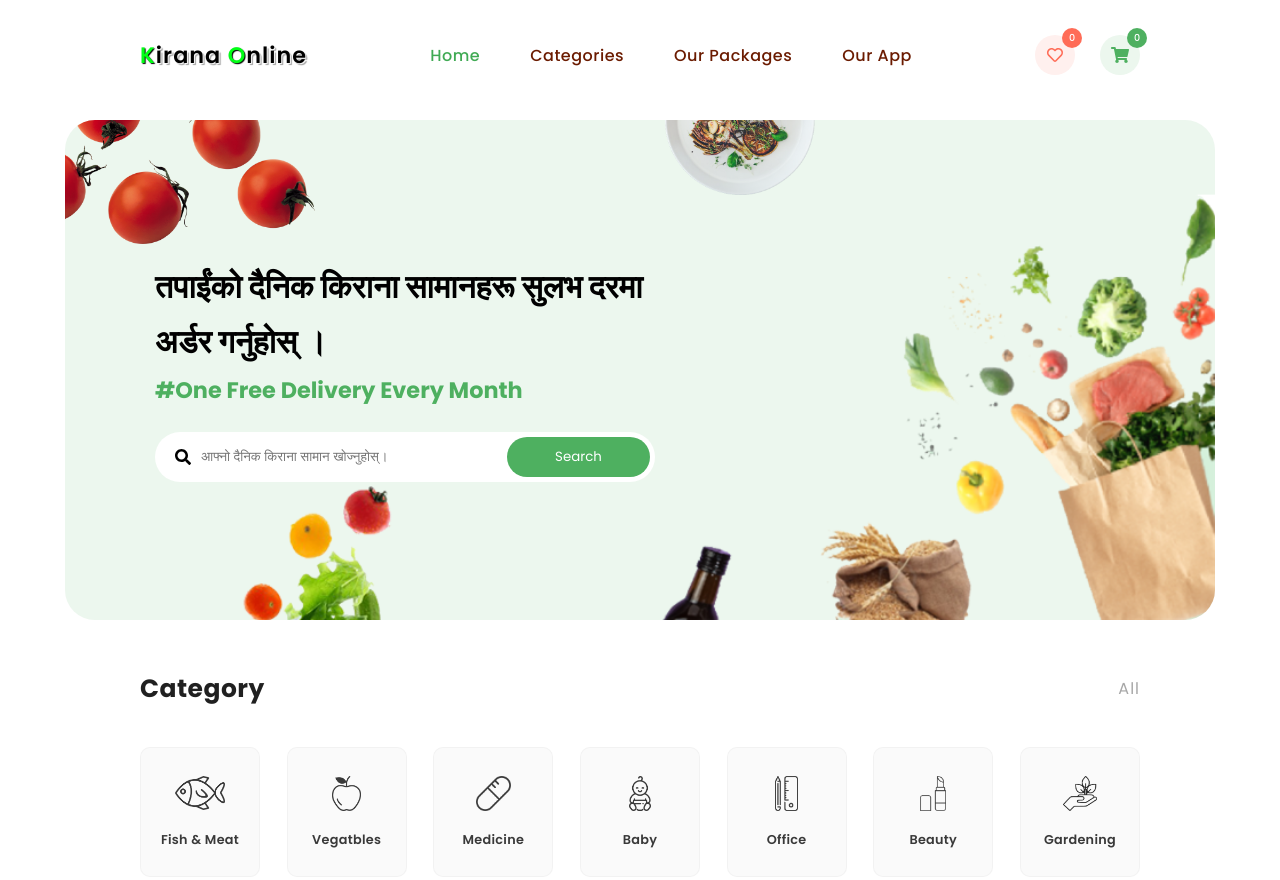
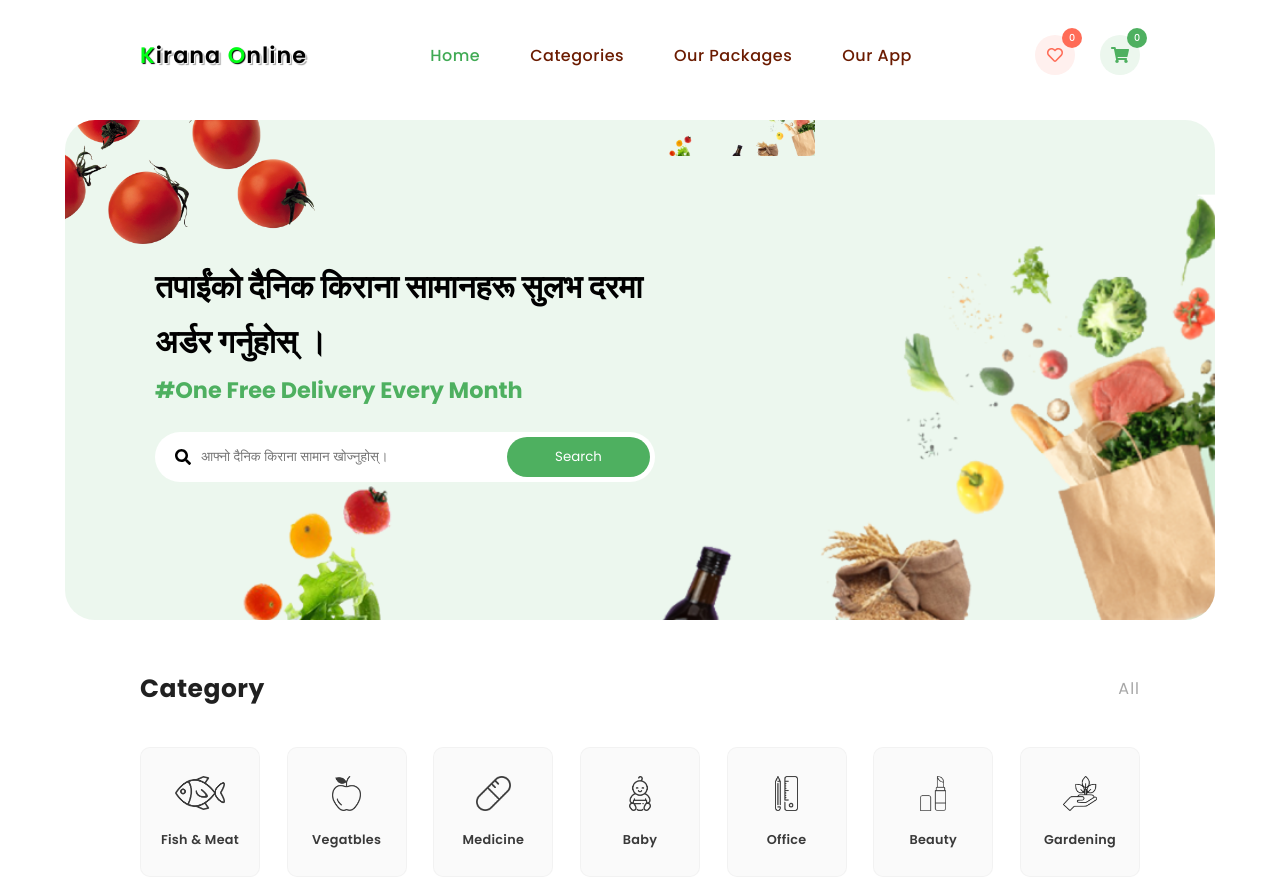
Before and after one commit to surazkarn/KiranaOnline, a plain HTML site: page index.html in a window 1280 px wide. Shown: the top 880 px of the page. Drawn offline with Linux system fonts and the light colour scheme.

Commit message:
Update index.html

```diff
--- a/index.html
+++ b/index.html
@@ -105,7 +105,7 @@
 <section id="search-banner">
     <!--bg--------->
     <img alt="bg" class="bg-1" src="images/bg-1.png">
-    <img alt="bg-2" class="bg-2" src="images/bg-2.png">
+    <img alt="bg-2" class="bg-2" src="images/bg.png">
 
 <!--text------->
 <div class="search-banner-text">
```
